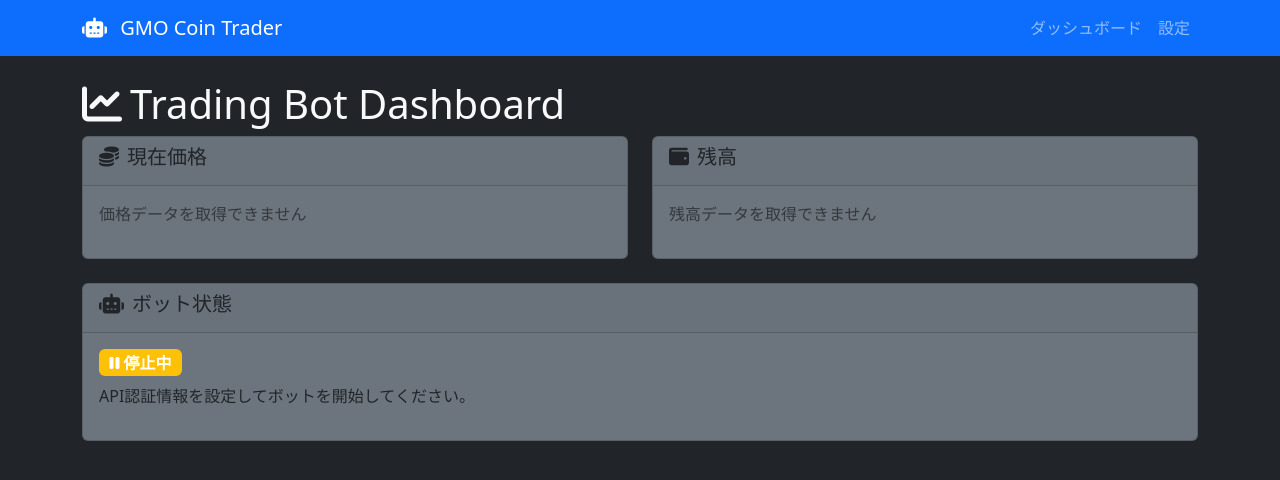
After one commit to Digitalian-pon/crypto-trading-bot, a Flask app: template templates/simple_dashboard.html in a window 1280 px wide. The commit adds this page. Shown: the top 480 px of the page. Run offline with Flask 3, Linux system fonts and the light colour scheme; the template is opened without the code that fills it, so the values that code supplies are empty.

Commit message:
Fix template routing errors and add simple dashboard
- Fix BuildError for non-existent URL endpoints in layout.html
- Replace complex template references with simple working routes
- Add simple_dashboard.html with clean bootstrap interface
- Add simple_settings.html for API credential configuration
- Update app.py to use new simplified templates
- Remove dependencies on missing blueprint routes

🤖 Generated with [Claude Code](https://claude.ai/code)

Co-Authored-By: Claude <noreply@anthropic.com>

```diff
--- /dev/null
+++ b/templates/simple_dashboard.html
@@ -0,0 +1,100 @@
+<!DOCTYPE html>
+<html lang="ja">
+<head>
+    <meta charset="UTF-8">
+    <meta name="viewport" content="width=device-width, initial-scale=1.0">
+    <title>GMO Coin Trading Bot - Dashboard</title>
+    <link href="https://cdn.jsdelivr.net/npm/bootstrap@5.3.0/dist/css/bootstrap.min.css" rel="stylesheet">
+    <link href="https://cdnjs.cloudflare.com/ajax/libs/font-awesome/6.4.0/css/all.min.css" rel="stylesheet">
+</head>
+<body class="bg-dark text-light">
+    <nav class="navbar navbar-expand-lg navbar-dark bg-primary">
+        <div class="container">
+            <a class="navbar-brand" href="/">
+                <i class="fas fa-robot me-2"></i>
+                GMO Coin Trader
+            </a>
+            <div class="navbar-nav ms-auto">
+                <a class="nav-link" href="/">ダッシュボード</a>
+                <a class="nav-link" href="/settings">設定</a>
+            </div>
+        </div>
+    </nav>
+
+    <div class="container py-4">
+        <h1><i class="fas fa-chart-line me-2"></i>Trading Bot Dashboard</h1>
+
+        {% if data and data.error %}
+        <div class="alert alert-danger">
+            <i class="fas fa-exclamation-triangle me-2"></i>
+            エラー: {{ data.error }}
+        </div>
+        {% endif %}
+
+        {% if data and data.status == 'not_configured' %}
+        <div class="alert alert-warning">
+            <i class="fas fa-exclamation-triangle me-2"></i>
+            API認証情報が設定されていません。<a href="/settings" class="alert-link">設定ページ</a>でAPI KeyとAPI Secretを入力してください。
+        </div>
+        {% endif %}
+
+        <div class="row">
+            <div class="col-md-6">
+                <div class="card bg-secondary">
+                    <div class="card-header">
+                        <h5><i class="fas fa-coins me-2"></i>現在価格</h5>
+                    </div>
+                    <div class="card-body">
+                        {% if data and data.ticker %}
+                        <h3 class="text-success">¥{{ data.ticker[0].last if data.ticker|length > 0 else 'N/A' }}</h3>
+                        <small class="text-muted">DOGE/JPY</small>
+                        {% else %}
+                        <p class="text-muted">価格データを取得できません</p>
+                        {% endif %}
+                    </div>
+                </div>
+            </div>
+
+            <div class="col-md-6">
+                <div class="card bg-secondary">
+                    <div class="card-header">
+                        <h5><i class="fas fa-wallet me-2"></i>残高</h5>
+                    </div>
+                    <div class="card-body">
+                        {% if data and data.balance and data.balance.data %}
+                        {% for asset in data.balance.data %}
+                        <div class="mb-2">
+                            <strong>{{ asset.symbol }}:</strong> {{ asset.available }}
+                        </div>
+                        {% endfor %}
+                        {% else %}
+                        <p class="text-muted">残高データを取得できません</p>
+                        {% endif %}
+                    </div>
+                </div>
+            </div>
+        </div>
+
+        <div class="row mt-4">
+            <div class="col-12">
+                <div class="card bg-secondary">
+                    <div class="card-header">
+                        <h5><i class="fas fa-robot me-2"></i>ボット状態</h5>
+                    </div>
+                    <div class="card-body">
+                        {% if data and data.status == 'running' %}
+                        <span class="badge bg-success fs-6"><i class="fas fa-play me-1"></i>動作中</span>
+                        <p class="mt-2">トレーディングボットは正常に動作しています。</p>
+                        {% else %}
+                        <span class="badge bg-warning fs-6"><i class="fas fa-pause me-1"></i>停止中</span>
+                        <p class="mt-2">API認証情報を設定してボットを開始してください。</p>
+                        {% endif %}
+                    </div>
+                </div>
+            </div>
+        </div>
+    </div>
+
+    <script src="https://cdn.jsdelivr.net/npm/bootstrap@5.3.0/dist/js/bootstrap.bundle.min.js"></script>
+</body>
+</html>
```
Also changed, not shown: app.py (+4 -4 lines), templates/layout.html (+5 -40 lines), templates/simple_settings.html (added, +86 -0 lines).
